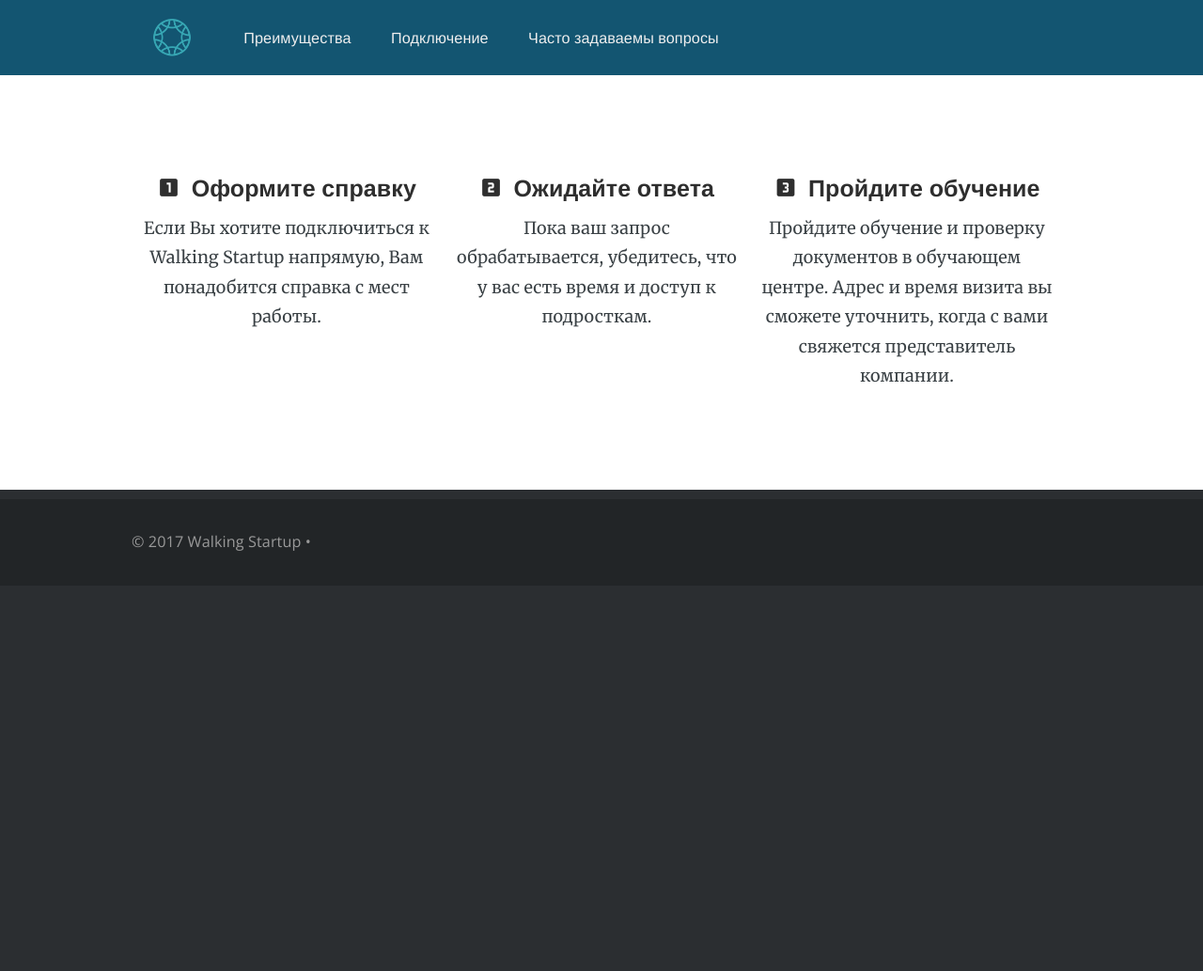
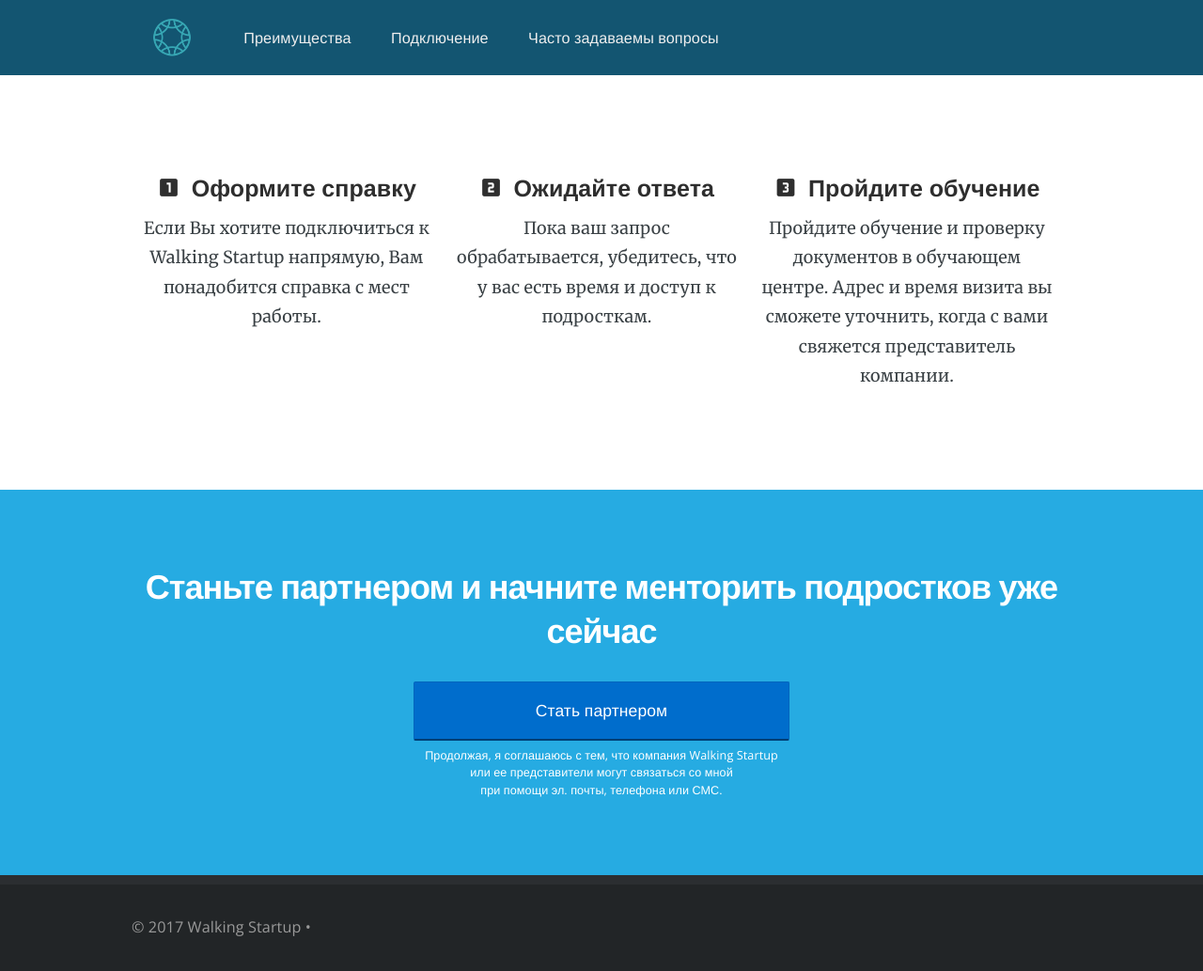
Before and after one commit to RakhimyanTim/partner.ws.github.io, a Jekyll site: the page built from pages/become-a-partner.html, in a window 1280 px wide. Shown: the whole page at 94% size. Built offline with Jekyll 4.4.1, drawn with Linux system fonts in a browser that asks for light colours; nearby versions of some CDN libraries; before the commit the page ends 900 px from its top, so only the background shows below that.

Commit message:
Update become-a-partner.html

```diff
--- a/pages/become-a-partner.html
+++ b/pages/become-a-partner.html
@@ -24,3 +24,11 @@ sitemap:
 		</div>
 	</div>
 </section>
+
+<section class="bright-section centered">
+	<div class="container">
+		<h2>Станьте партнером и начните менторить подростков уже сейчас </h2>
+		<p style="margin:0;"><a href="" class="btn btn-primary btn-large btn-block btn-centered sign-up">Стать партнером</a>
+		<span class="btn-sub-text new-content">Продолжая, я соглашаюсь с тем, что компания Walking Startup <br> или ее представители могут связаться со мной <br>при помощи эл. почты, телефона или СМС.</span></p>
+	</div>
+</section>
```
